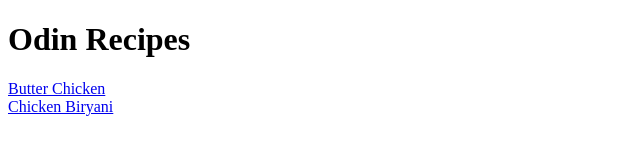
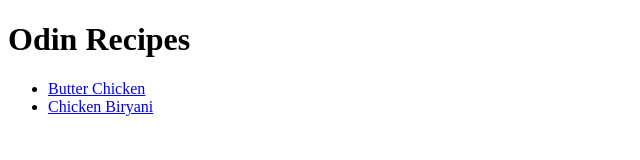
Before and after one commit to Faisul/odin-recipes, a plain HTML site: page index.html in a window 1280 px wide. Shown: the whole page, without its empty margins (0-640 px from the left). Drawn offline with Linux system fonts and the light colour scheme.

Commit message:
format index.html to list all recepies

```diff
--- a/index.html
+++ b/index.html
@@ -7,7 +7,9 @@
 </head>
 <body>
     <h1>Odin Recipes</h1>
-    <a href="recipes/butter-chicken.html">Butter Chicken</a> <br>
-    <a href="recipes/chicken-biryani.html">Chicken Biryani</a>
+    <ul>
+    <li>  <a href="recipes/butter-chicken.html">Butter Chicken</a> </li>
+    <li>  <a href="recipes/chicken-biryani.html">Chicken Biryani</a></li>
+</ul>
 </body>
 </html>
```
